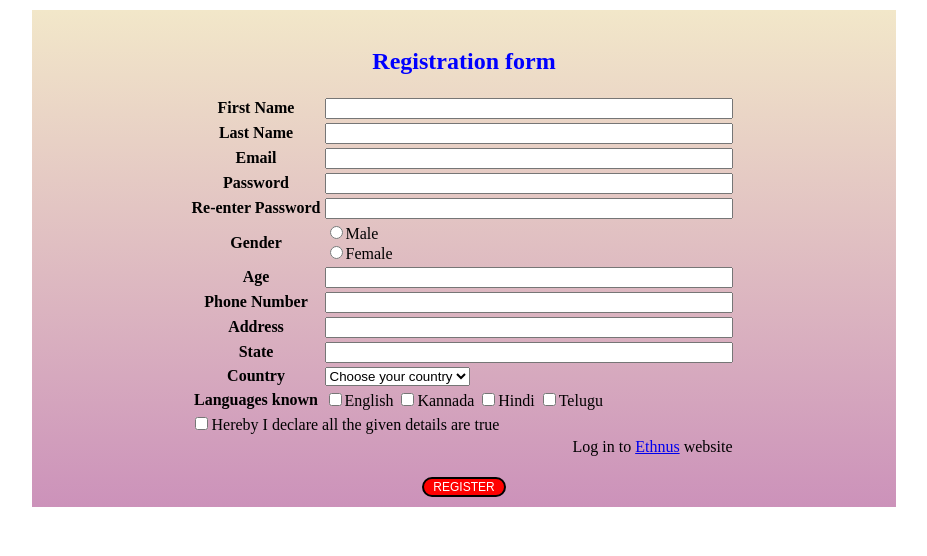
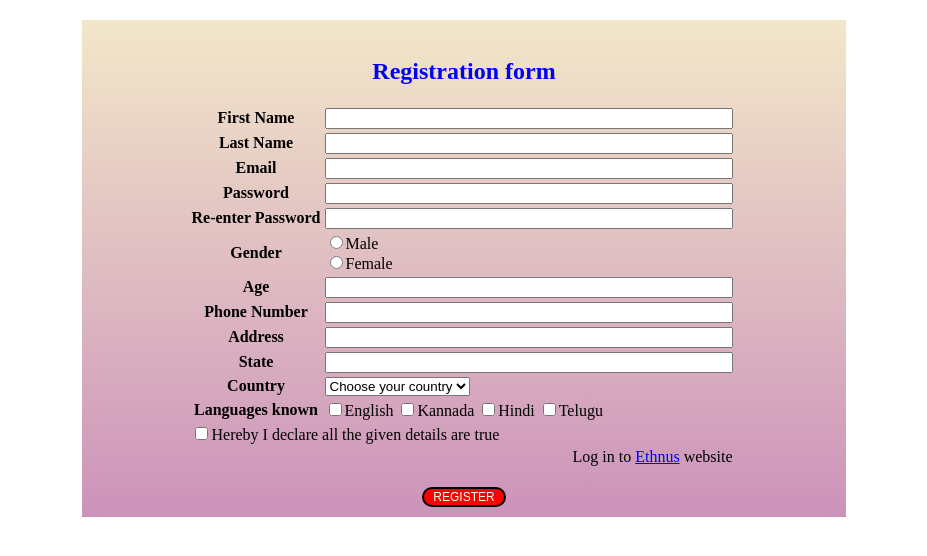
Before and after one commit to Keerthi2029/MERN-BSandJSTASKS, a plain HTML site: page JS_TASKS/Task8.html in a window 1280 px wide. Shown: the whole page, without its empty margins (176-1103 px from the left). Drawn offline with Linux system fonts and the light colour scheme.

Commit message:
Update Task8.html

```diff
--- a/JS_TASKS/Task8.html
+++ b/JS_TASKS/Task8.html
@@ -21,7 +21,7 @@
 
 <body>
 
-    <form style="margin-left: 200px; margin-right: 200px; margin-top: 10px;">
+    <form style="margin-left: 250px; margin-right: 250px; margin-top: 20px;">
 
         <center style=" background-image: linear-gradient(to top, #cc92ba 0%, #f2e7c9 100%);">
             <caption>
```
